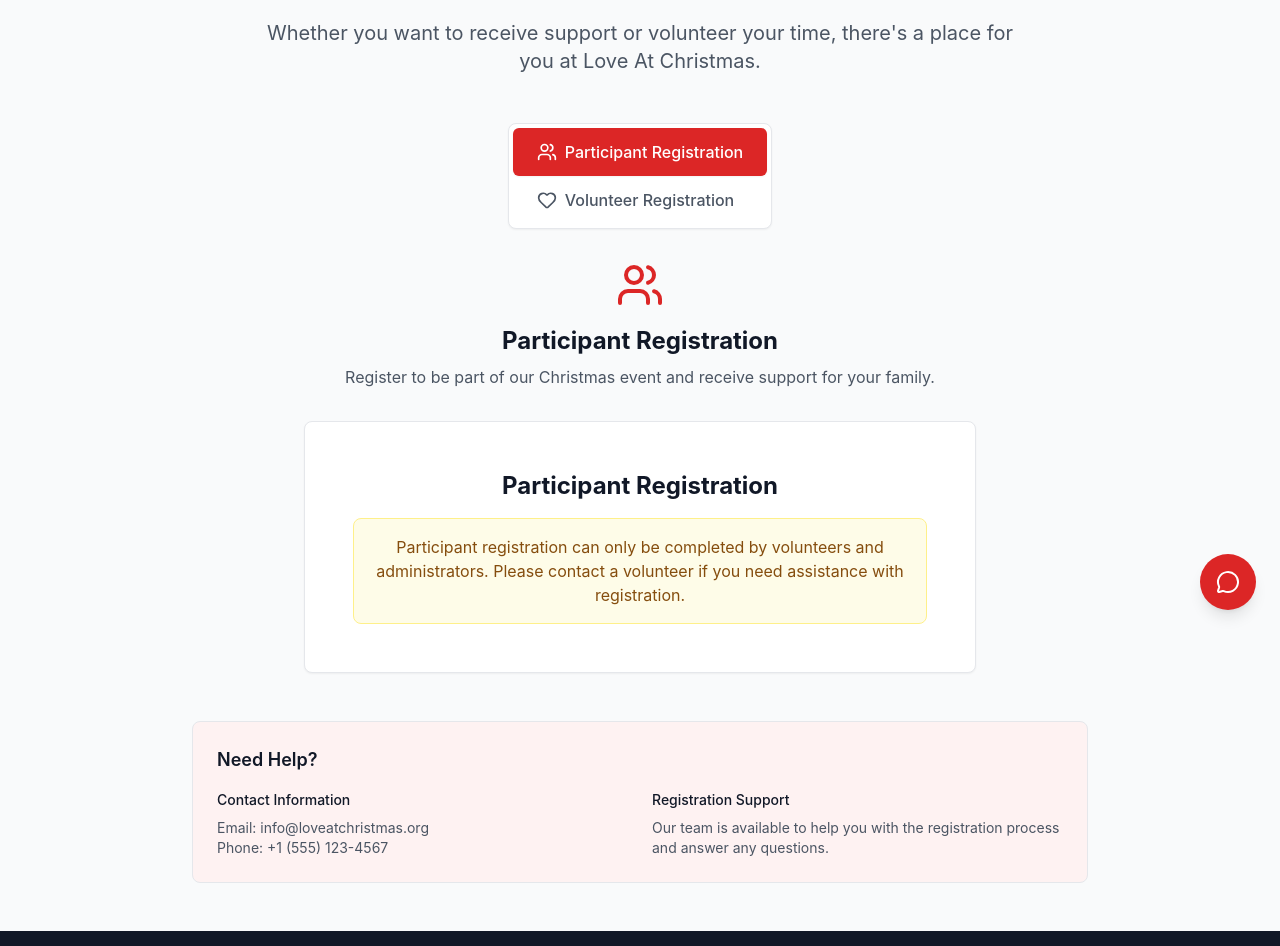
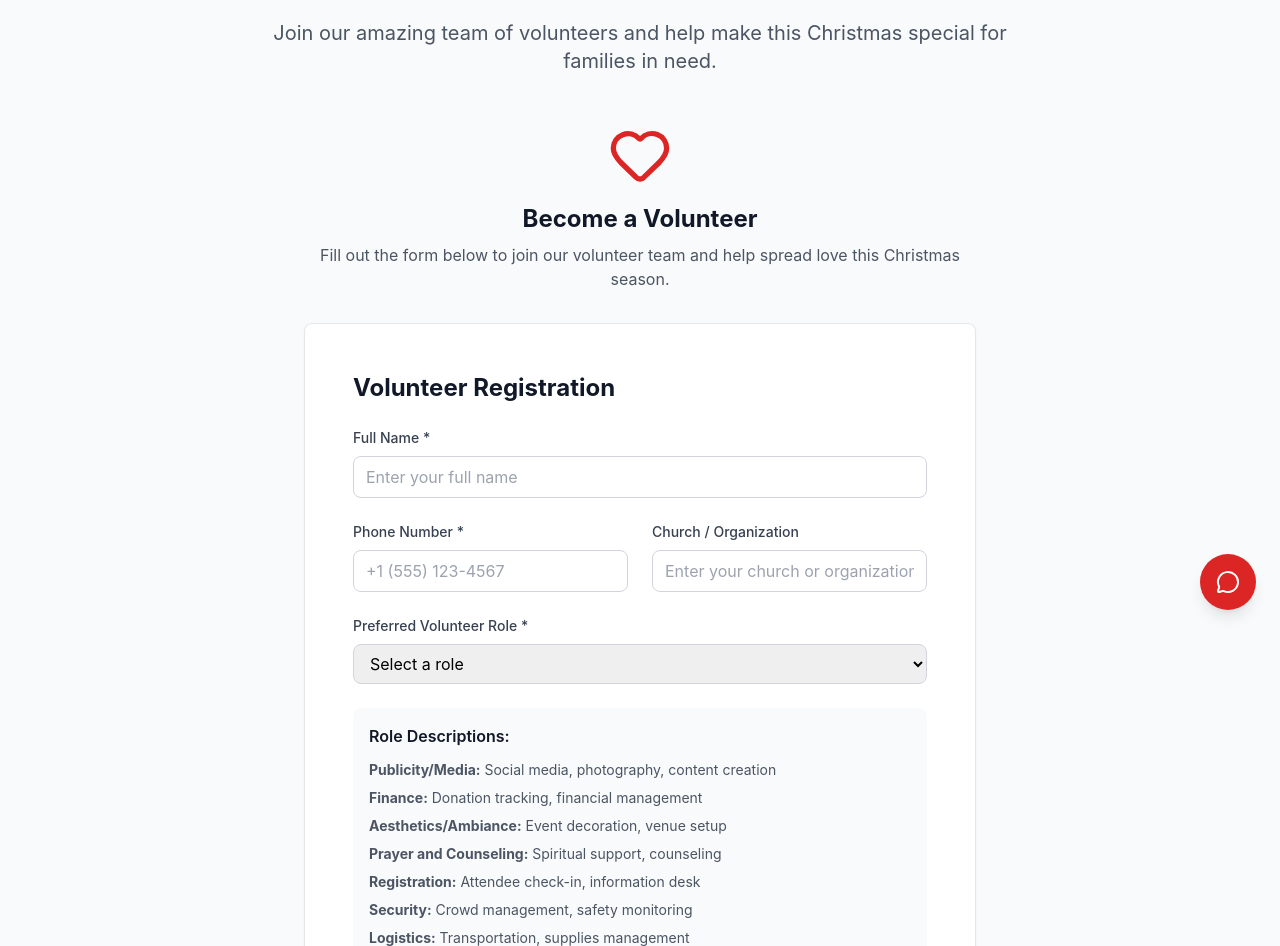
Before and after one commit to IbrahimMalgwi/love-at-christmas, a React (Create React App) app: page /register in a window 1280 px wide. Shown: the part 166-1112 px from the top of the page. Built offline with nearby package versions, Linux system fonts and the light colour scheme.

Commit message:
Updated and change the registration form layout

```diff
--- a/src/pages/Register.jsx
+++ b/src/pages/Register.jsx
@@ -1,26 +1,8 @@
-import React, { useState } from 'react'
-import { Users, Heart } from 'lucide-react'
-import ParticipantForm from '../components/forms/ParticipantForm'
+import React from 'react'
+import { Heart } from 'lucide-react'
 import VolunteerForm from '../components/forms/VolunteerForm'
 
 const Register = () => {
-    const [activeTab, setActiveTab] = useState('participant')
-
-    const tabs = [
-        {
-            id: 'participant',
-            name: 'Participant Registration',
-            icon: Users,
-            description: 'Register to receive support and join our Christmas event'
-        },
-        {
-            id: 'volunteer',
-            name: 'Volunteer Registration',
-            icon: Heart,
-            description: 'Join our team and help spread love this Christmas season'
-        }
-    ]
-
     const handleSuccess = (data) => {
         console.log('Registration successful:', data)
         // You can add additional success handling here
@@ -28,75 +10,34 @@ const Register = () => {
 
     return (
         <div className="min-h-screen bg-gray-50 py-12">
-            <div className="max-w-7xl mx-auto px-4 sm:px-6 lg:px-8">
+            <div className="max-w-4xl mx-auto px-4 sm:px-6 lg:px-8">
                 {/* Header */}
                 <div className="text-center mb-12">
                     <h1 className="text-4xl md:text-5xl font-bold text-gray-900 mb-6">
-                        Get Involved
+                        Volunteer Registration
                     </h1>
                     <p className="text-xl text-gray-600 max-w-3xl mx-auto">
-                        Whether you want to receive support or volunteer your time, there's a place for you at Love At Christmas.
+                        Join our amazing team of volunteers and help make this Christmas special for families in need.
                     </p>
                 </div>
 
-                {/* Tab Navigation */}
-                <div className="flex flex-col items-center mb-8">
-                    <div className="bg-white rounded-lg p-1 shadow-sm border border-gray-200">
-                        {tabs.map((tab) => {
-                            const Icon = tab.icon
-                            return (
-                                <button
-                                    key={tab.id}
-                                    onClick={() => setActiveTab(tab.id)}
-                                    className={`flex items-center px-6 py-3 rounded-md font-medium transition-colors ${
-                                        activeTab === tab.id
-                                            ? 'bg-primary-600 text-white shadow-sm'
-                                            : 'text-gray-600 hover:text-gray-900'
-                                    }`}
-                                >
-                                    <Icon className="h-5 w-5 mr-2" />
-                                    {tab.name}
-                                </button>
-                            )
-                        })}
+                {/* Volunteer Registration Content */}
+                <div className="max-w-2xl mx-auto">
+                    <div className="text-center mb-8">
+                        <Heart className="h-16 w-16 text-primary-600 mx-auto mb-4" />
+                        <h2 className="text-2xl font-bold text-gray-900 mb-2">
+                            Become a Volunteer
+                        </h2>
+                        <p className="text-gray-600">
+                            Fill out the form below to join our volunteer team and help spread love this Christmas season.
+                        </p>
                     </div>
-                </div>
 
-                {/* Tab Content */}
-                <div className="max-w-4xl mx-auto">
-                    {activeTab === 'participant' && (
-                        <div>
-                            <div className="text-center mb-8">
-                                <Users className="h-12 w-12 text-primary-600 mx-auto mb-4" />
-                                <h2 className="text-2xl font-bold text-gray-900 mb-2">
-                                    Participant Registration
-                                </h2>
-                                <p className="text-gray-600">
-                                    Register to be part of our Christmas event and receive support for your family.
-                                </p>
-                            </div>
-                            <ParticipantForm onSuccess={handleSuccess} />
-                        </div>
-                    )}
-
-                    {activeTab === 'volunteer' && (
-                        <div>
-                            <div className="text-center mb-8">
-                                <Heart className="h-12 w-12 text-primary-600 mx-auto mb-4" />
-                                <h2 className="text-2xl font-bold text-gray-900 mb-2">
-                                    Volunteer Registration
-                                </h2>
-                                <p className="text-gray-600">
-                                    Join our amazing team of volunteers and help make this Christmas special for families in need.
-                                </p>
-                            </div>
-                            <VolunteerForm onSuccess={handleSuccess} />
-                        </div>
-                    )}
+                    <VolunteerForm onSuccess={handleSuccess} />
                 </div>
 
                 {/* Additional Information */}
-                <div className="max-w-4xl mx-auto mt-12">
+                <div className="max-w-2xl mx-auto mt-12">
                     <div className="bg-primary-50 border border-primary-200 rounded-lg p-6">
                         <h3 className="text-lg font-semibold text-gray-900 mb-4">
                             Need Help?
@@ -104,8 +45,8 @@ const Register = () => {
                         <div className="grid md:grid-cols-2 gap-6 text-sm text-gray-600">
                             <div>
                                 <h4 className="font-medium text-gray-900 mb-2">Contact Information</h4>
-                                <p>Email: info@loveatchristmas.org</p>
-                                <p>Phone: +1 (555) 123-4567</p>
+                                <p>Email: foursquaregoseplchurchsabo@gmail.com</p>
+                                <p>Phone: +234 810 465 7320</p>
                             </div>
                             <div>
                                 <h4 className="font-medium text-gray-900 mb-2">Registration Support</h4>
@@ -114,6 +55,18 @@ const Register = () => {
                         </div>
                     </div>
                 </div>
+
+                {/* Note about Participant Registration */}
+                <div className="max-w-2xl mx-auto mt-8">
+                    <div className="bg-blue-50 border border-blue-200 rounded-lg p-6 text-center">
+                        <h4 className="font-medium text-blue-900 mb-2">
+                            Looking for Participant Registration?
+                        </h4>
+                        <p className="text-blue-800 text-sm">
+                            Participant registration is available to logged-in users only. Please log in to access participant registration.
+                        </p>
+                    </div>
+                </div>
             </div>
         </div>
     )
```
